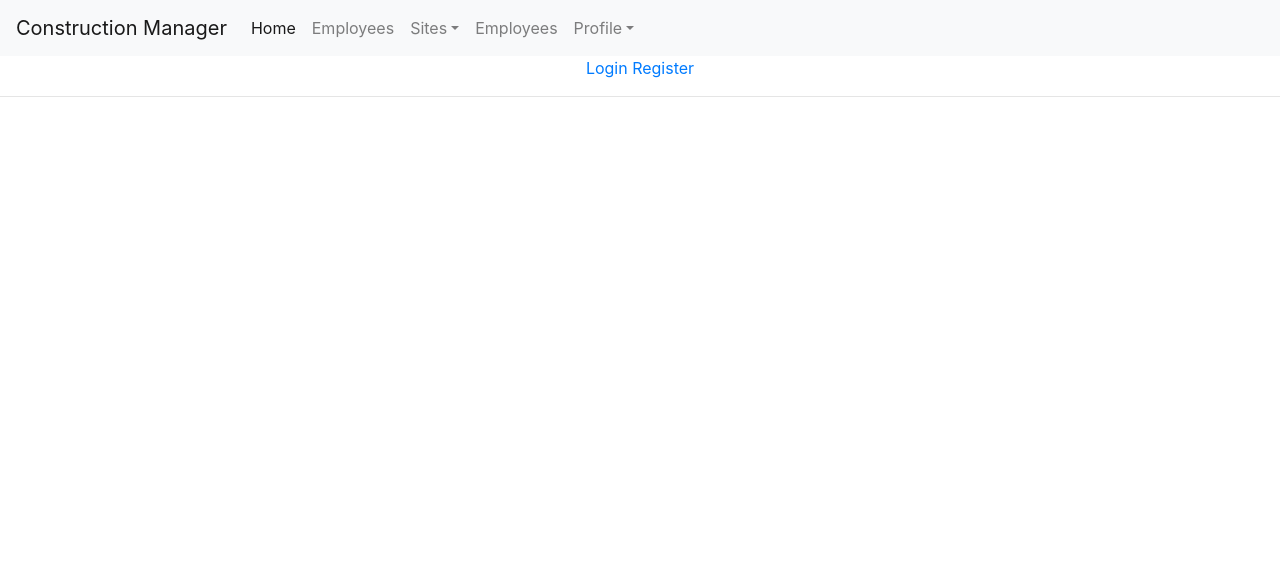
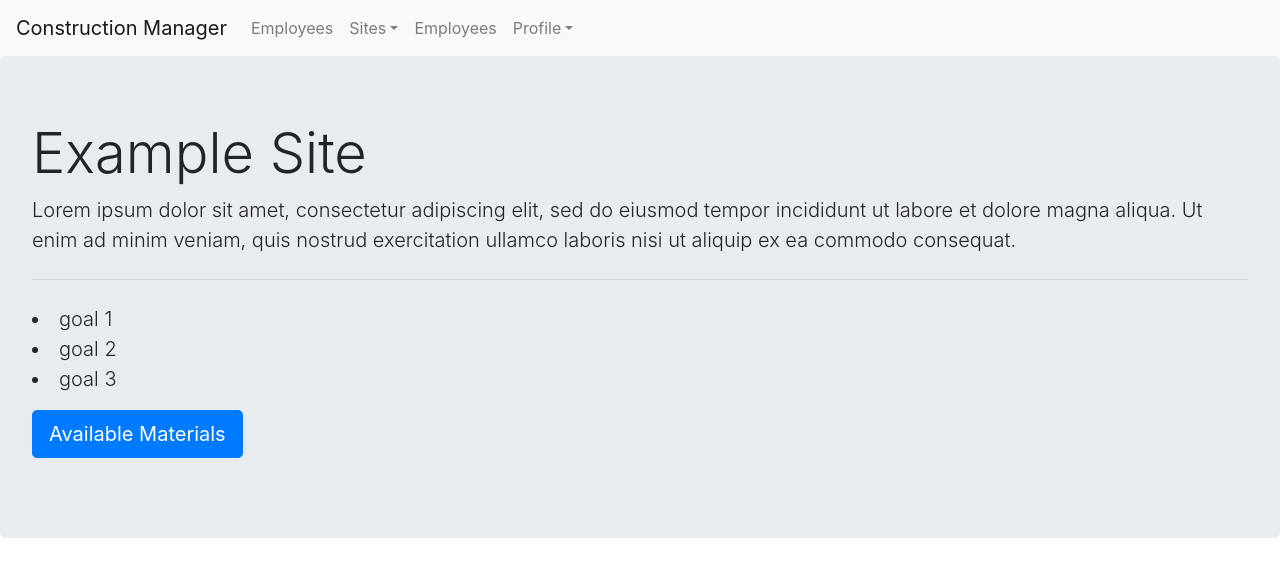
Before and after one commit to jonathanebrahimian/ProjectManager, a React (Create React App) app in the folder frontend/: page /site in a window 1280 px wide. Shown: the top 576 px of the page. Built offline with nearby package versions, Linux system fonts and the light colour scheme.

Commit message:
added materials and site skeleton

```diff
--- a/frontend/src/App.jsx
+++ b/frontend/src/App.jsx
@@ -2,12 +2,14 @@ import React, { useEffect, useState } from 'react'
 import './App.css'
 import {BrowserRouter as Router, Route, Switch} from 'react-router-dom'
 import { ROUTES } from './routes.js'
+import { Nav } from './app/Nav'
 
 import axios from 'axios';
 
 function App() {
   return (
     <Router>
+      <Nav />
       <Switch>
         { ROUTES.map((route, index) => <Route key={index} {...route} />)}
       </Switch>
--- a/frontend/src/app/Logreg.jsx
+++ b/frontend/src/app/Logreg.jsx
@@ -9,7 +9,6 @@ import { Nav } from './Nav';
 function Logreg(){
     return(
         <div className = "Logreg" style = {{textAlign:"center"}}>
-            <Nav />
             <NavLink  activeClassName = "is-active" to ="/" >Login </NavLink>
             <NavLink  activeClassName = "is-active" to = "/register">Register</NavLink>
 
--- /dev/null
+++ b/frontend/src/app/Materials.jsx
@@ -0,0 +1,25 @@
+import React from 'react'
+import { Link } from 'react-router-dom'
+
+/*
+  Component that shows a LIST of clickable materials for a given site.
+  The clickable elements shown as a list will redirect to a component that displays specific info about the selected material.
+*/
+
+export class Materials extends React.Component {
+  state = {}
+
+  render() {
+    return <>
+      <div class="list-group">
+        <Link to={'/site'} class="list-group-item list-group-item-action active">
+          Material for site: example site
+        </Link>
+        <a href="#" class="list-group-item list-group-item-action">Material 1</a>
+        <a href="#" class="list-group-item list-group-item-action">Material 2</a>
+        <a href="#" class="list-group-item list-group-item-action">Material 3</a>
+        <a href="#" class="list-group-item list-group-item-action disabled">Material 4</a>
+      </div>
+    </>
+  }
+}
--- a/frontend/src/app/Nav.jsx
+++ b/frontend/src/app/Nav.jsx
@@ -1,4 +1,5 @@
 import React from 'react'
+import { Link } from 'react-router-dom';
 
 export class Nav extends React.Component {
 
@@ -7,16 +8,13 @@ export class Nav extends React.Component {
   render() {
     return <>
       <nav class="navbar navbar-expand-lg navbar-light bg-light">
-        <a class="navbar-brand" href="#">Construction Manager</a>
-        <button class="navbar-toggler" type="button" data-toggle="collapse" data-target="#navbarSupportedContent" aria-controls="navbarSupportedContent" aria-expanded="false" aria-label="Toggle navigation">
+        <Link class="navbar-brand" to={'/'}>Construction Manager</Link>
+        {/* <button class="navbar-toggler" type="button" data-toggle="collapse" data-target="#navbarSupportedContent" aria-controls="navbarSupportedContent" aria-expanded="false" aria-label="Toggle navigation">
           <span class="navbar-toggler-icon"></span>
-        </button>
+        </button> */}
 
         <div class="collapse navbar-collapse" id="navbarSupportedContent">
           <ul class="navbar-nav mr-auto">
-            <li class="nav-item active">
-              <a class="nav-link" href="#">Home <span class="sr-only">(current)</span></a>
-            </li>
             <li class="nav-item">
               <a class="nav-link" href="#">Employees</a>
             </li>
--- /dev/null
+++ b/frontend/src/app/Site.jsx
@@ -0,0 +1,25 @@
+import React from 'react'
+import { Link } from 'react-router-dom';
+
+
+export class Site extends React.Component {
+  state = {}
+
+  render() {
+    return <>
+      <div class="jumbotron">
+        <h1 class="display-4">Example Site</h1>
+        <p class="lead">Lorem ipsum dolor sit amet, consectetur adipiscing elit, sed do eiusmod tempor incididunt ut labore et dolore magna aliqua. Ut enim ad minim veniam, quis nostrud exercitation ullamco laboris nisi ut aliquip ex ea commodo consequat.</p>
+        <hr class="my-4" />
+        <p class="lead">
+          <li>goal 1</li>
+          <li>goal 2</li>
+          <li>goal 3</li>
+        </p>
+        <p class="lead">
+          <Link class="btn btn-primary btn-lg"  role="button" to={'/materials'}>Available Materials</Link>
+        </p>
+      </div>
+    </>
+  }
+}
--- a/frontend/src/routes.js
+++ b/frontend/src/routes.js
@@ -1,8 +1,12 @@
 import TestHome from './app/TestHome'
 import TestPage from './app/TestPage'
 import Login from './app/Logreg'
+import { Materials } from './app/Materials'
+import { Site } from './app/Site'
 
 export const ROUTES = [
   {path: '/testPage', component: TestPage},
-  {path: '/', component: Login}
+  {path: '/', exact: true, component: Login},
+  {path: '/materials', component: Materials},
+  {path: '/site', component: Site}
 ]
```
